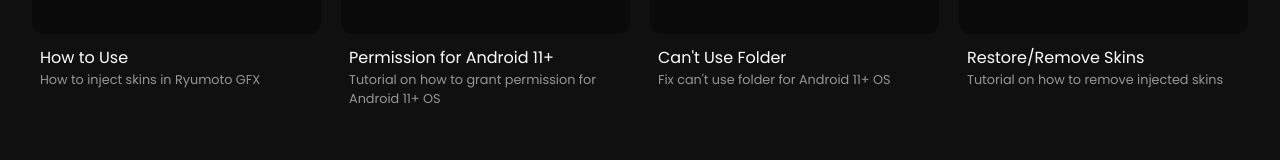
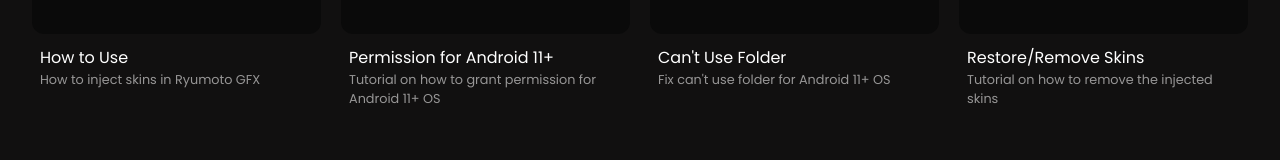
Before and after one commit to Ryuofficial/ryuwebv2, a React (Create React App) app: page / in a window 1280 px wide. Shown: the part 1548-1708 px from the top of the page. Built offline with nearby package versions, Linux system fonts and the light colour scheme.

Commit message:
fix description for 4th box

```diff
--- a/package.json
+++ b/package.json
@@ -14,9 +14,11 @@
     "web-vitals": "^2.1.4"
   },
   "scripts": {
+    "add-domain": "echo \"ryumotogfx.com\" > build/CNAME",
     "predeploy": "npm run build",
-    "deploy": "gh-pages -d build",
+    "deploy": "npm run add-domain && gh-pages -d build",
     "start": "react-scripts start",
+    "bd": "npm run build && npm run deploy",
     "build": "react-scripts build",
     "test": "react-scripts test",
     "eject": "react-scripts eject"
--- a/src/components/dataVideo.js
+++ b/src/components/dataVideo.js
@@ -18,7 +18,7 @@
 
   {
     title: "Restore/Remove Skins",
-    desc: "Tutorial on how to remove injected skins",
+    desc: "Tutorial on how to remove the injected skins",
     link: "https://youtu.be/YF1Q55xZVSI?si=9YwDmx6GyIYsCkwB",
   },
 ];
```
